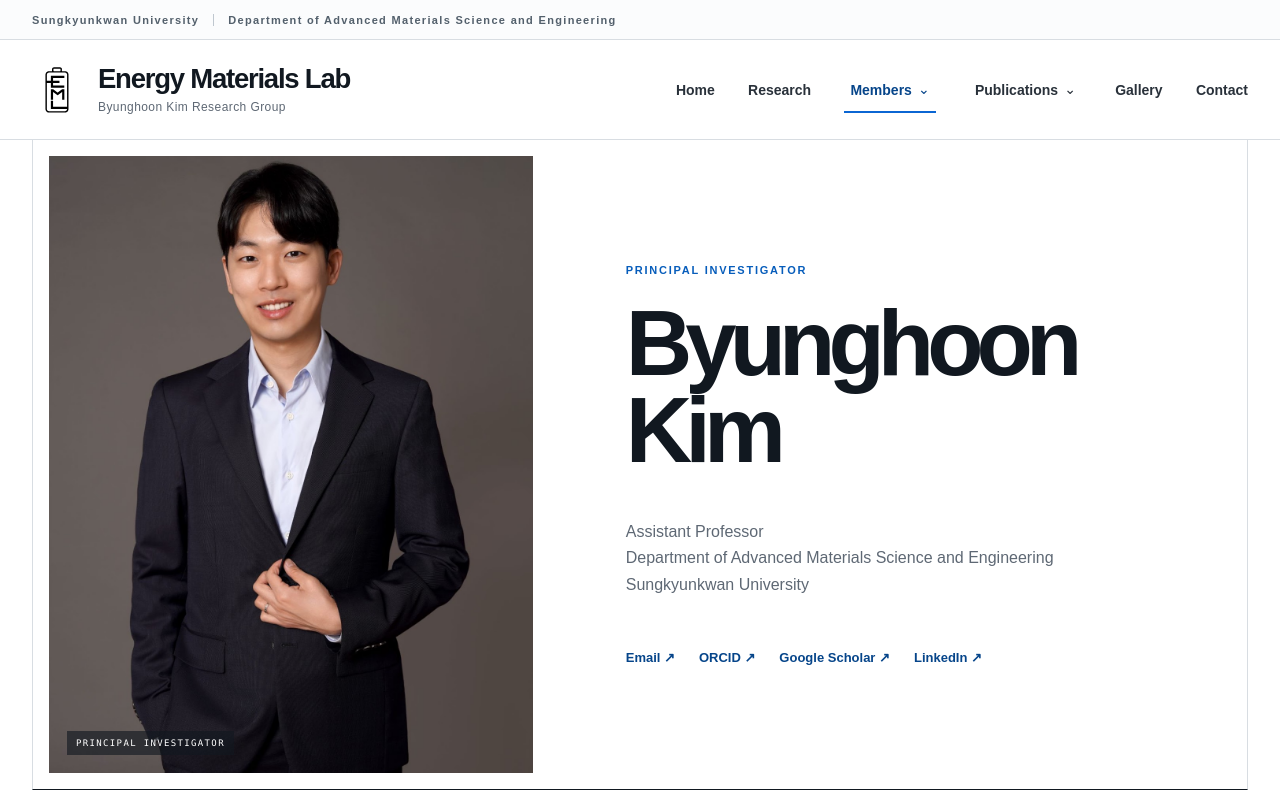
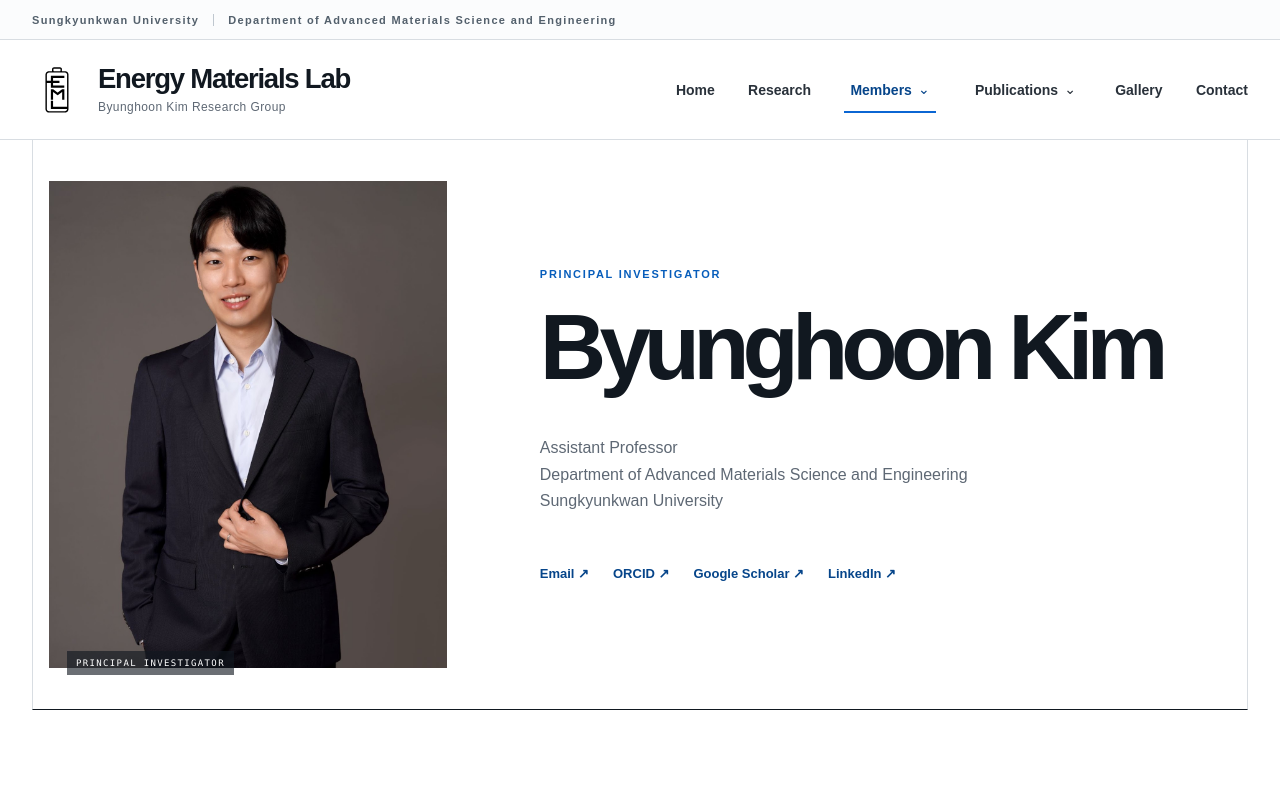
Before and after one commit to Energy-Materials-Laboratory/energy-materials-laboratory.github.io, a Next.js app: page /members/professor in a window 1280 px wide. Shown: the top 800 px of the page. Built offline with nearby package versions, Linux system fonts and the light colour scheme.

Commit message:
Update globals.css

```diff
--- a/app/globals.css
+++ b/app/globals.css
@@ -867,10 +867,11 @@ summary:focus-visible {
 }
 
 .profile-hero {
-  min-height: 650px;
-  display: grid;
-  grid-template-columns: minmax(400px, .85fr) 1.15fr;
+  min-height: 570px;
+  display: grid;
+  grid-template-columns: minmax(340px, 430px) minmax(0, 1fr);
   align-items: stretch;
+
   border-inline: 1px solid var(--rule);
   border-bottom: 1px solid var(--ink);
 }
@@ -878,6 +879,12 @@ summary:focus-visible {
 .profile-portrait {
   position: relative;
   min-width: 0;
+
+  display: flex;
+  align-items: center;
+  justify-content: center;
+
+  padding: 16px;
   overflow: hidden;
   background: #ffffff;
 }
@@ -888,15 +895,15 @@ summary:focus-visible {
 }
 
 .profile-portrait img {
-  position: absolute;
-  inset: 16px;
-
-  width: calc(100% - 32px);
-  height: calc(100% - 32px);
+  position: static;
+
+  width: min(100%, 430px);
+  height: auto;
+  max-height: 540px;
 
   display: block;
-  object-fit: cover;
-  object-position: 50% 5%;
+  object-fit: contain;
+  object-position: center;
 }
 
 .profile-portrait small {
```
